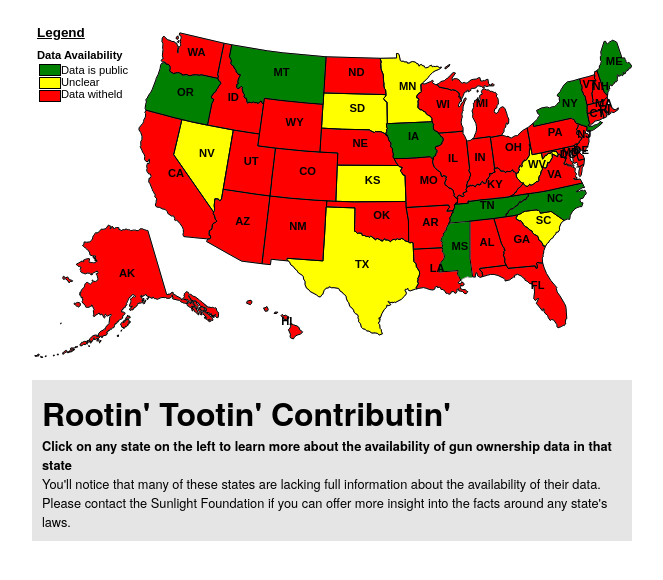
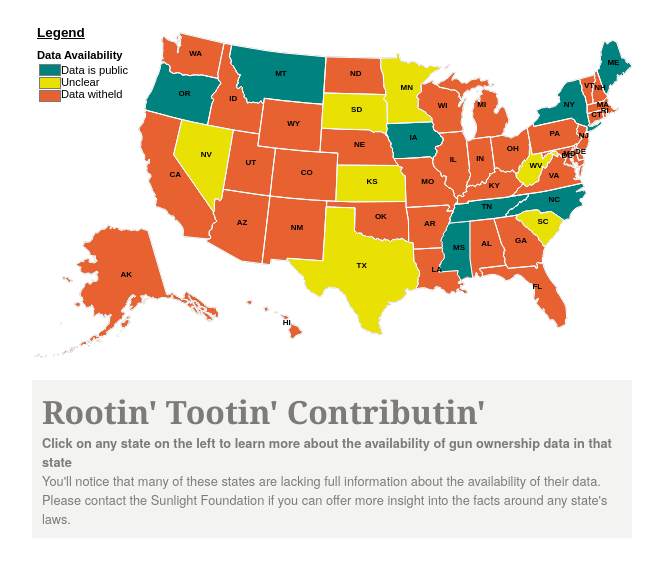
Before and after one commit to sunlightlabs/mapping-gun-records, a plain HTML site: page index.html in a window 1280 px wide. Shown: the whole page, without its empty margins (308-971 px from the left). Drawn offline with Linux system fonts and the light colour scheme.

Commit message:
color changes

```diff
--- a/map.js
+++ b/map.js
@@ -139,7 +139,7 @@ d3.json("states.json", function(json) {
                                        return 'url(#somePattern)';
                                     }})*/
       .attr("stroke",function(d) { if ($.inArray(d.properties.name,focused_states) > 0){
-                                        return "black";
+                                        return "#ffffff";
                                      } else {
                                         return "none";
                                      }});
--- a/style.css
+++ b/style.css
@@ -18,7 +18,7 @@
       #bottom {
         position: static;
         width: 100%;
-        background-color:#e5e5e5;
+        background-color:#f3f3f1;
         /*
         min-height: 680px;
         background: #f4f4f4;
@@ -79,7 +79,7 @@
     width:20px;
     margin-bottom:1px;
     border:solid;
-    border-color:black;
+    border-color:#7e7a79;
     border-width:1px;
 }
 
@@ -120,11 +120,12 @@
 }
 
 #states path:hover {
-    fill:steelblue;
+    opacity: .8;
 }
 
 #states .active {
-  /*fill: steelblue;*/
+  stroke: #9C9C9C;
+  stroke-width: 1px;
 }
 
 #caption {
@@ -138,12 +139,14 @@
   -moz-border-radius: 5px;
   border-radius: 5px;
   overflow:auto;
+  color: #7e7a79;
 }
 
 #caption h1 {
     margin-top: 0px;
     margin-bottom: 0px;
     padding-bottom: 0px;
+    font-family: Georgia, times, serif;
 }
 
 #caption p {
@@ -170,7 +173,7 @@
 .stateLabel {
   fill:black;
   stroke:none;
-  font-size: .7em;
+  font-size: 8px;
   font-weight: bold;
   font-family:  "Arial", sans-serif;
   pointer-events: none;
@@ -179,18 +182,18 @@
     /* COLORTIME JUNCTION WOO WOO */
 
 .publicYes {
-    fill:green;
-    background-color: green;
+    fill:#00837e;
+    background-color: #00837e;
 }
 
 .publicUnclear {
-    fill:yellow;
-    background-color: yellow;
+    fill:#e9e103;
+    background-color: #e9e103;
 }
 
 .publicNo {
-    fill:red;
-    background-color: red;
+    fill:#e86231;
+    background-color: #e86231;
 }
 
 /*.Greens .q0-6 {
```
